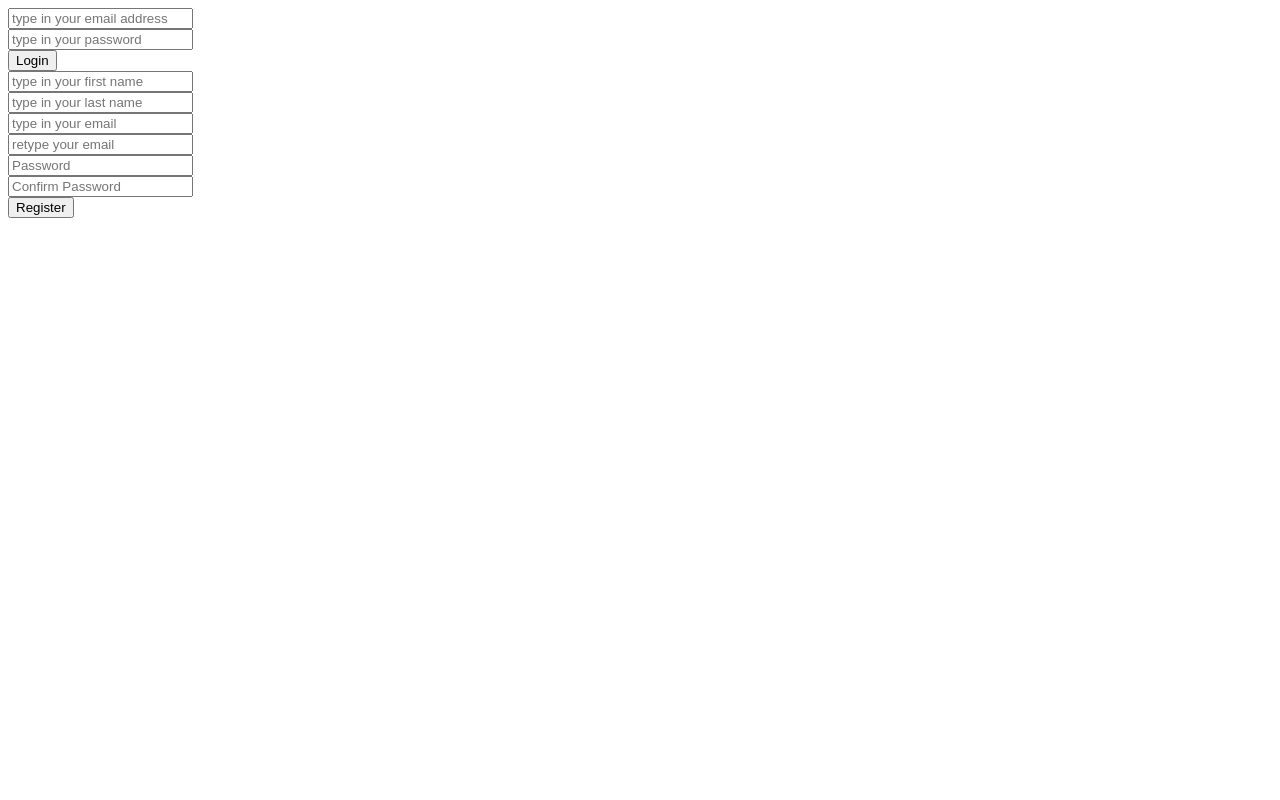
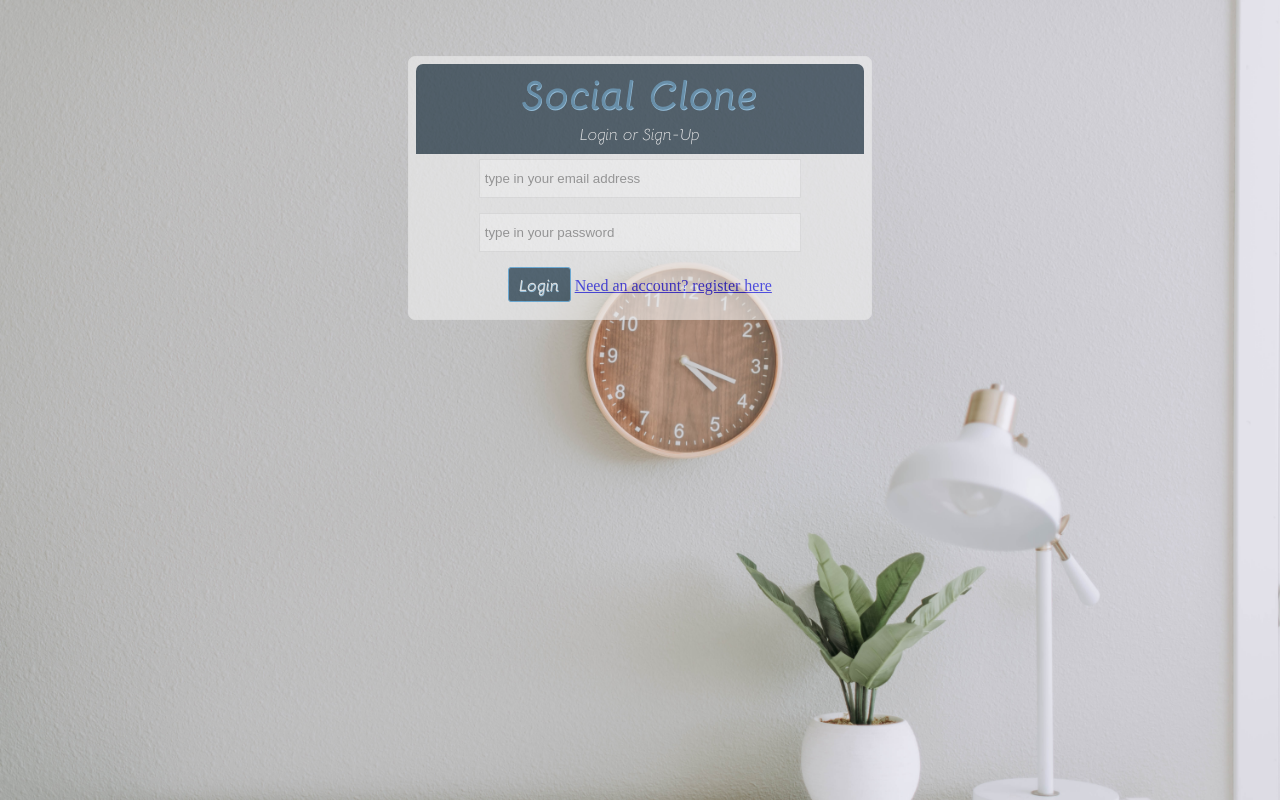
Before and after one commit to dtoolz/php-fb-clone, a PHP site: page /register.php in a window 1280 px wide. Run offline with PHP 8.4, Linux system fonts and the light colour scheme.

Commit message:
added basic css styles

```diff
--- /dev/null
+++ b/assets/css/register_style.css
@@ -0,0 +1,96 @@
+@font-face {
+	font-family: 'Bellota-LightItalic';
+	src: url('../fonts/Bellota-LightItalic.otf');
+}
+@font-face {
+	font-family: 'Bellota-BoldItalic';
+	src: url('../fonts/Bellota-BoldItalic.otf');
+}
+
+form {
+    text-align: center;
+}
+
+html {
+    height: 100%;
+}
+
+body {
+    margin: 0;
+    padding: 0;
+    height: 100%;
+}
+
+.wrapper {
+    background-image: url("../images/backgrounds/samantha-gades-BlIhVfXbi9s-unsplash.jpg");
+    background-size: 100%;
+    width: 100%;
+    height: 100%;
+    min-width: 950px;
+}
+
+.login_box {
+    position: relative;
+    margin-left: auto;
+    margin-right: auto;
+    top: 7%;
+    width: 35%;
+    background-color: #f1f1f1;
+    border: 1px solid #EDEDED;
+    border-radius: 7px;
+    padding: 7px;
+    opacity: 0.6;
+}
+
+.login_header {
+	font-family: 'Bellota-LightItalic', sans-serif;
+	width: 100%;
+	height: 90px;
+	background-color: #051c2c;
+	color: #fff;
+	text-align: center;
+	border-top-left-radius: 7px;
+	border-top-right-radius: 7px;
+}
+
+.login_header h3 {
+	font-family: 'Bellota-BoldItalic', sans-serif;
+	margin-top: 0;
+	margin-bottom: 0;
+	color: #2C6C96;
+	text-shadow: #73B6E2 0.5px 0.5px 0px;
+	font-size: 250%;
+}
+
+#second {
+    display: none;
+}
+
+input[type="submit"] {
+	background-color: #08263a;
+	border: 1px solid #3498db;
+	border-radius: 3px;
+	margin: 5px 0 10px 0;
+	padding: 5px 10px 5px 10px;
+	color: #ebf2f6;
+	text-shadow: #73B6E2 0.5px 0.5px 0px;
+	font-family: 'Bellota-BoldItalic', sans-serif;
+	font-size: 100%;
+}
+
+input[type="text"], input[type="email"], input[type="password"] {
+	border: 1px solid #e5e5e5;
+	margin-top: 5px;
+	width: 70%;
+	height: 35px;
+	margin-bottom: 10px;
+	padding-left: 5px;
+}
+
+input[type="text"]:hover, input[type="email"]:hover, input[type="password"]:hover {
+	border-color: #3498db;
+}
+
+#second {
+	display: none;
+}
--- /dev/null
+++ b/assets/js/register.js
@@ -0,0 +1,15 @@
+$(document).ready(function(){
+    //on click signup, hide login form
+    $("#signup").click(function(){
+        $("#first").slideUp("slow", function(){
+            $("#second").slideDown("slow");
+        });
+    });
+
+    //on click login, hide signup form
+    $("#signin").click(function(){
+        $("#second").slideUp("slow", function(){
+            $("#first").slideDown("slow");
+        });
+    });
+});
--- a/register.php
+++ b/register.php
@@ -11,8 +11,33 @@ require 'includes/form_handlers/login_handler.php';
     <meta http-equiv="X-UA-Compatible" content="IE=edge">
     <meta name="viewport" content="width=device-width, initial-scale=1.0">
     <title>Register</title>
+    <link rel="stylesheet" type="text/css" href="assets/css/register_style.css">
+    <script src="https://code.jquery.com/jquery-3.6.0.min.js" integrity="sha256-/xUj+3OJU5yExlq6GSYGSHk7tPXikynS7ogEvDej/m4=" crossorigin="anonymous"></script>
+    <script src="./assets/js/register.js"></script>
 </head>
 <body>
+
+    <?php
+        if(isset($_POST['register_button']))
+        {
+            echo '
+               <script>
+                   $(document).ready(function(){
+                       $("#first").hide();
+                       $("#second").show();
+                   });
+               </script>
+            ';
+        }
+    ?>
+
+    <div class="wrapper">
+        <div class="login_box">
+            <div class="login_header">
+                <h3>Social  Clone</h3>
+                Login or Sign-Up
+            </div>
+            <div id="first">
                 <form action="register.php" method="POST">
                 <input type="email" name="log_email" placeholder="type in your email address" value="<?php
                     if(isset($_SESSION['reg_email'])) {
@@ -22,9 +47,11 @@ require 'includes/form_handlers/login_handler.php';
                 <input type="password" name="log_password" placeholder="type in your password"><br>
                 <?php if(in_array("Email or Password incorrect<br>", $error_array)) echo "Email or Password incorrect<br>"; ?>
                 <input type="submit" name="login_button" value="Login">
+                <a href="#" id="signup" class="signup">Need an account? register here</a>
                 </form>
+            </div>
 
-
+            <div id="second">
                 <form action="register.php" method="POST">
                     <input type="text" name="reg_fname" placeholder="type in your first name" value="<?php
                     if(isset($_SESSION['reg_fname'])) {
@@ -52,7 +79,7 @@ require 'includes/form_handlers/login_handler.php';
                     else if(in_array("Invalid Email Format<br>", $error_array)) echo "Invalid Email Format<br>";
                     else if(in_array("emails do not match<br>", $error_array)) echo "emails do not match<br>"; ?>
 
-        <input type="email2" name="reg_email2" placeholder="retype your email" value="<?php
+                    <input type="email" name="reg_email2" placeholder="retype your email" value="<?php
                     if(isset($_SESSION['reg_email2'])) {
                         echo $_SESSION['reg_email2'];
                     }
@@ -74,6 +101,11 @@ require 'includes/form_handlers/login_handler.php';
                     <input type="submit" name="register_button" value="Register">
                     <br>
                     <?php if(in_array("<span style='color: #14C800;'>Signup Successful!</span><br>", $error_array)) echo "<span style='color: #14C800;'>Signup Successful!</span><br>";?>
+                    <a href="#" id="signin" class="signin">Already have an account? login here</a>
                 </form>
+            </div>
+        </div>
+    </div>
+
 </body>
 </html>
```
Also changed, not shown: assets/fonts/Bellota-Bold.otf (added), assets/fonts/Bellota-BoldItalic.otf (added), assets/fonts/Bellota-Italic.otf (added), assets/fonts/Bellota-Light.otf (added), assets/fonts/Bellota-LightItalic.otf (added), assets/fonts/Bellota-Regular.otf (added), assets/images/backgrounds/samantha-gades-BlIhVfXbi9s-unsplash.jpg (added). Lines whose indentation alone changed are shown as unchanged.
